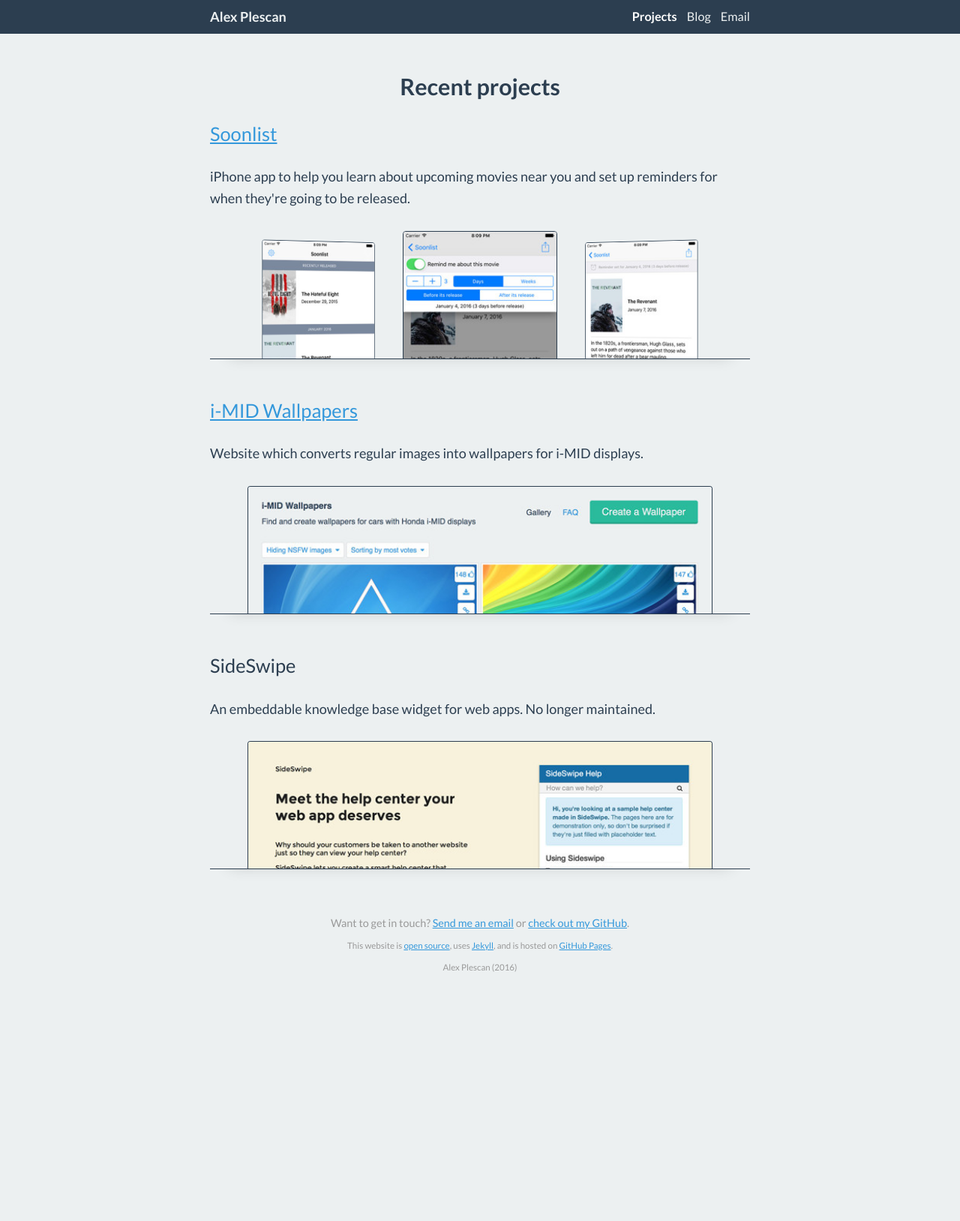
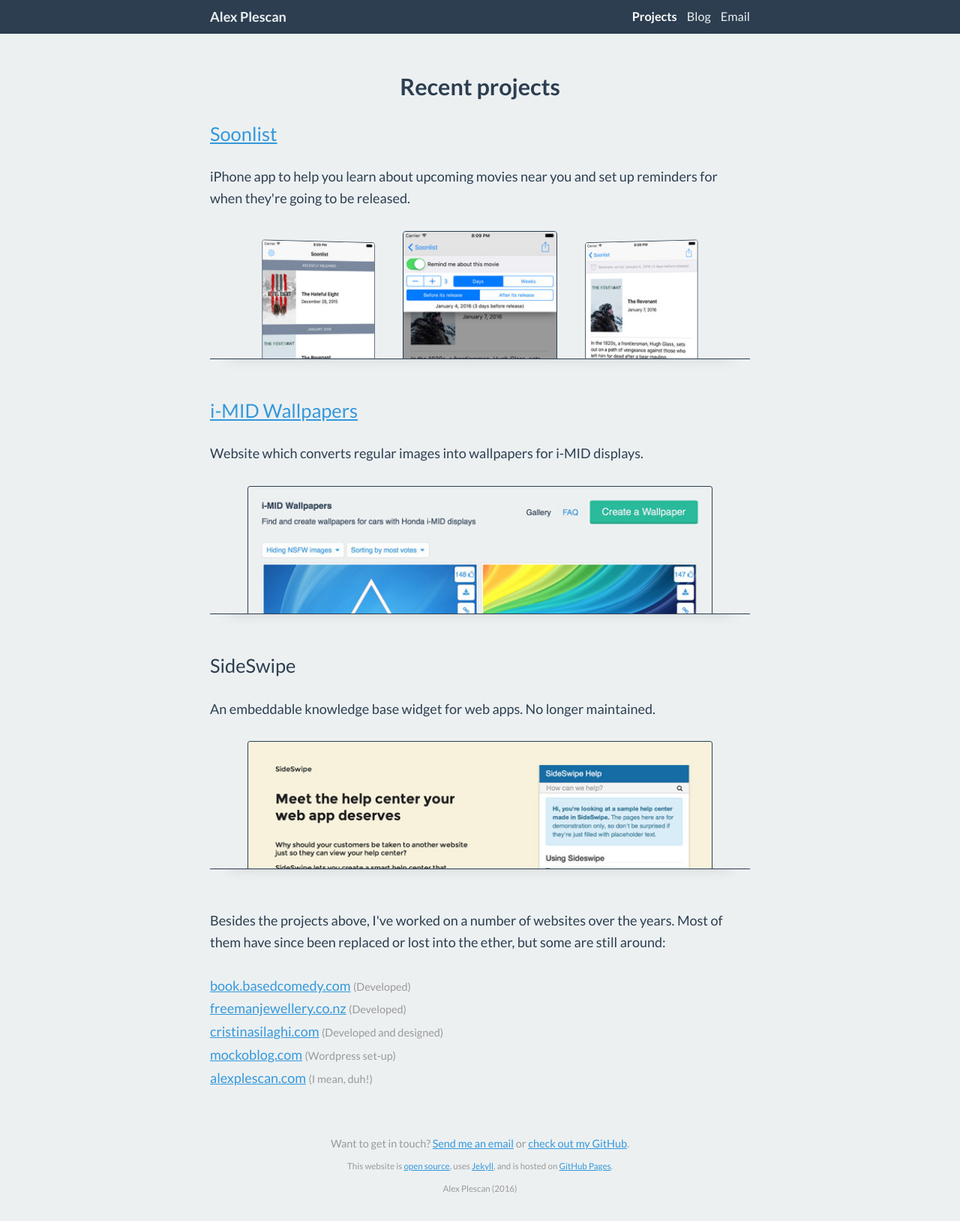
Before and after one commit to alexpls/alexplescan.com, a Jekyll site: the page built from projects/index.html, in a window 1280 px wide. Shown: the whole page at 75% size. Built offline with Jekyll 4.4.1, drawn with Linux system fonts in a browser that asks for light colours; before the commit the page ends 1334 px from its top, so only the background shows below that.

Commit message:
Add websites worked on the projects page

```diff
--- a/_data/websites.yml
+++ b/_data/websites.yml
@@ -1,13 +1,13 @@
 - name: book.basedcomedy.com
-  description: (developer)
+  description: (Developed)
   link: http://book.basedcomedy.com
 
 - name: freemanjewellery.co.nz
-  description: (developer)
+  description: (Developed)
   link: https://freemanjewellery.co.nz
 
 - name: cristinasilaghi.com
-  description: (developer and design)
+  description: (Developed and designed)
   link: http://cristinasilaghi.com
 
 - name: mockoblog.com
--- a/_includes/projects.html
+++ b/_includes/projects.html
@@ -25,11 +25,10 @@
   </div>
   {% endfor %}
 
-  {% comment %}
   <div class="other-work">
     <p>
-      Besides the above, I've worked on a number of websites over the years.
-      Most of them have been replaced or lost into the ether, but some are still around:
+      Besides the projects above, I've worked on a number of websites over the years.
+      Most of them have since been replaced or lost into the ether, but some are still around:
     </p>
 
     <ul>
@@ -43,5 +42,4 @@
       {% endfor %}
     </ul>
   </div>
-  {% endcomment %}
 </section>
--- a/_sass/projects.scss
+++ b/_sass/projects.scss
@@ -153,4 +153,9 @@
     font-size: 80%;
     color: #999;
   }
+
+  ul {
+    list-style-type: none;
+    margin-left: 0;
+  }
 }
```
